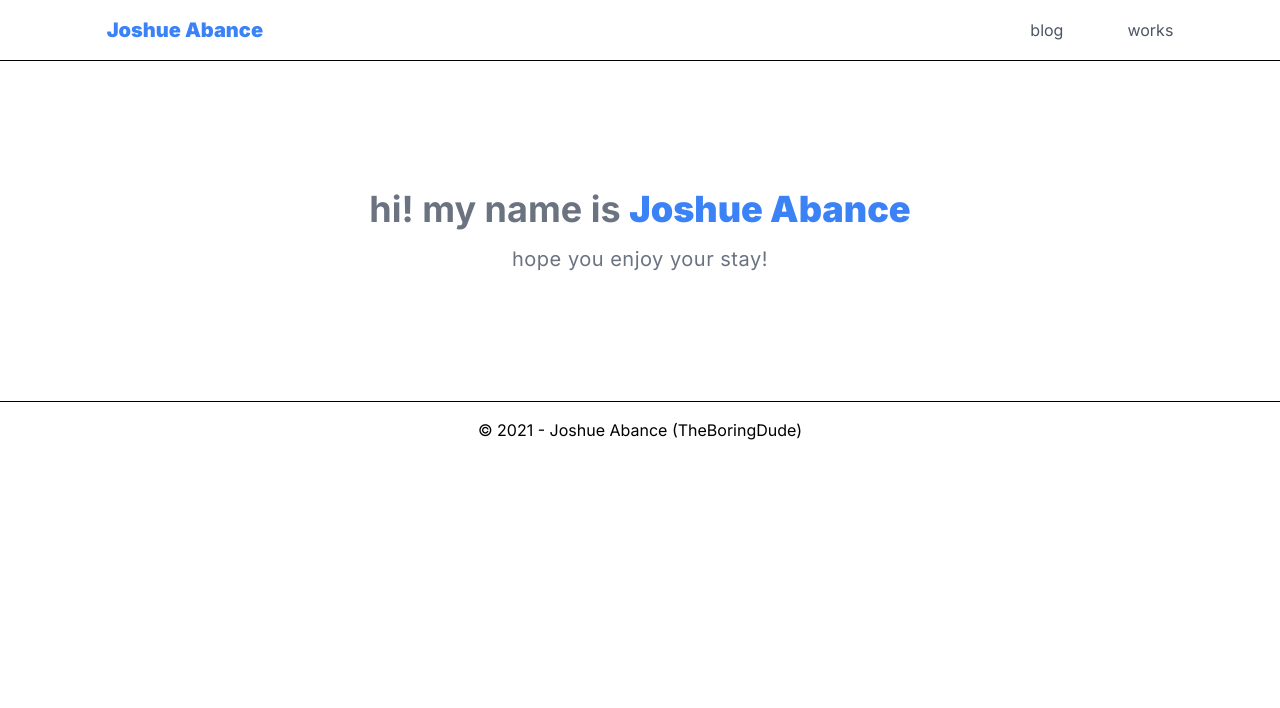
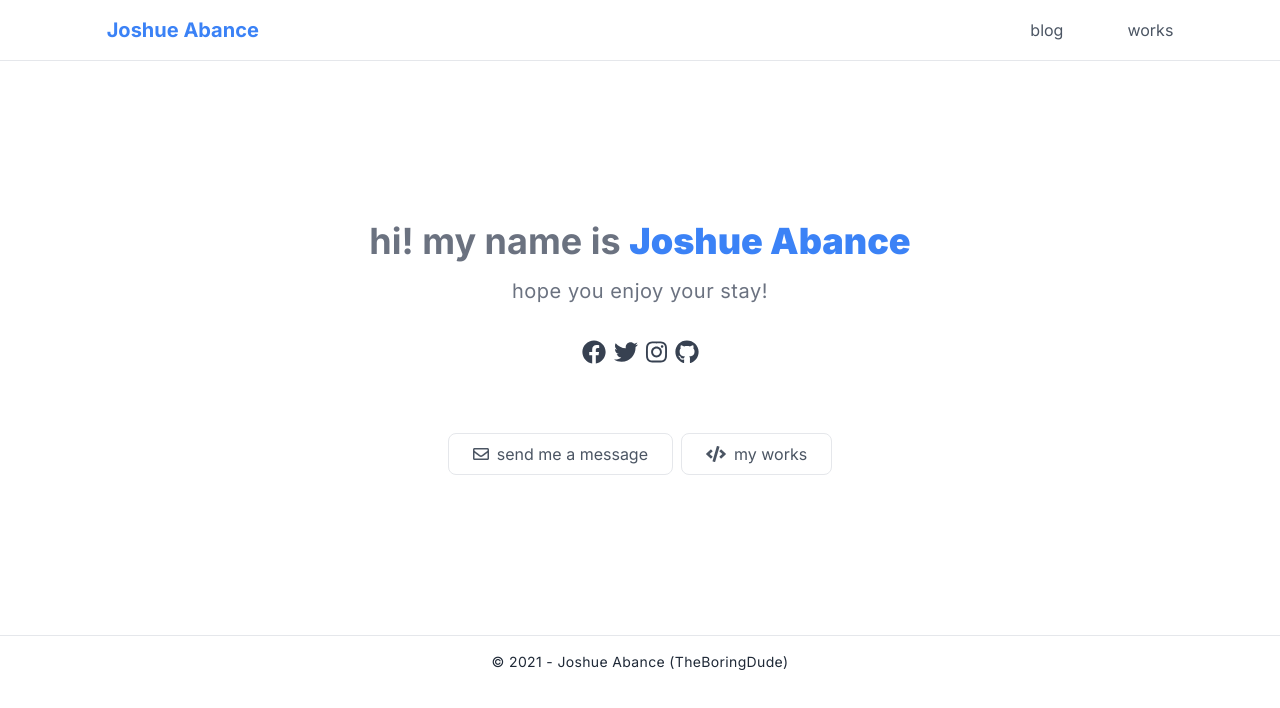
Before and after one commit to TheBoringDude/portfolio, a Gatsby site: page / in a window 1280 px wide. Built offline with nearby package versions, Linux system fonts and the light colour scheme; Gatsby itself is replaced by a stand-in of ours.

Commit message:
new edit

```diff
--- a/gatsby-config.js
+++ b/gatsby-config.js
@@ -2,7 +2,7 @@ module.exports = {
   siteMetadata: {
     title: `TheBoringDude - Joshue Abance`,
     description: `This is my new personal website!`,
-    author: `@joshueabance`,
+    author: `@joshueabance`
   },
   plugins: [
     `gatsby-plugin-react-helmet`,
@@ -11,8 +11,8 @@ module.exports = {
       resolve: `gatsby-source-filesystem`,
       options: {
         name: `images`,
-        path: `${__dirname}/src/images`,
-      },
+        path: `${__dirname}/src/images`
+      }
     },
     `gatsby-transformer-sharp`,
     `gatsby-plugin-sharp`,
@@ -25,13 +25,13 @@ module.exports = {
         background_color: `#663399`,
         theme_color: `#663399`,
         display: `minimal-ui`,
-        icon: `src/images/gatsby-icon.png`, // This path is relative to the root of the site.
-      },
+        icon: `src/images/user.jpg` // This path is relative to the root of the site.
+      }
     },
     `gatsby-plugin-gatsby-cloud`,
     `gatsby-plugin-postcss`
     // this (optional) plugin enables Progressive Web App + Offline functionality
     // To learn more, visit: https://gatsby.dev/offline
     // `gatsby-plugin-offline`,
-  ],
-}
+  ]
+};
--- a/src/components/footer.js
+++ b/src/components/footer.js
@@ -1,9 +1,11 @@
-import React from "react"
+import React from 'react';
 
 const Footer = () => (
   <footer className="p-4 text-center">
-    <p>&copy; {new Date().getFullYear()} - Joshue Abance (TheBoringDude)</p>
+    <p className="text-sm text-gray-800 tracking-wide">
+      &copy; {new Date().getFullYear()} - Joshue Abance (TheBoringDude)
+    </p>
   </footer>
-)
+);
 
-export default Footer
+export default Footer;
--- a/src/components/header.js
+++ b/src/components/header.js
@@ -1,10 +1,10 @@
-import React from "react"
-import { Link } from "gatsby"
+import React from 'react';
+import { Link } from 'gatsby';
 
 const Header = () => (
   <header className="py-4">
     <div className="w-5/6 mx-auto flex items-center justify-between">
-      <h1 className="font-black text-xl text-blue-500">Joshue Abance</h1>
+      <h1 className="font-bold text-xl text-blue-500">Joshue Abance</h1>
 
       <ul className="flex items-center">
         <li className="mx-8">
@@ -20,6 +20,6 @@ const Header = () => (
       </ul>
     </div>
   </header>
-)
+);
 
-export default Header
+export default Header;
--- a/src/components/layout.js
+++ b/src/components/layout.js
@@ -7,23 +7,12 @@
 
 import * as React from 'react';
 import PropTypes from 'prop-types';
-import { useStaticQuery, graphql } from 'gatsby';
 
 import Header from './header';
 import Seo from './seo';
 import Footer from './footer';
 
 const Layout = ({ children, title, description }) => {
-  const data = useStaticQuery(graphql`
-    query SiteTitleQuery {
-      site {
-        siteMetadata {
-          title
-        }
-      }
-    }
-  `);
-
   return (
     <>
       <Seo title={title} description={description} />
--- /dev/null
+++ b/src/components/social-icons.js
@@ -0,0 +1,28 @@
+import { faFacebook, faGithub, faInstagram, faTwitter } from '@fortawesome/free-brands-svg-icons';
+import { FontAwesomeIcon } from '@fortawesome/react-fontawesome';
+import React from 'react';
+
+export const SocialIcons = () => (
+  <ul className="my-8 flex items-center justify-center text-2xl text-gray-700">
+    <li>
+      <a href="#" className="hover:text-blue-500 transform transition-all mx-1 hover:scale-125 duration-300">
+        <FontAwesomeIcon icon={faFacebook} />
+      </a>
+    </li>
+    <li>
+      <a href="#" className="hover:text-blue-500 transform transition-all mx-1 hover:scale-125 duration-500">
+        <FontAwesomeIcon icon={faTwitter} />
+      </a>
+    </li>
+    <li>
+      <a href="#" className="hover:text-blue-500 transform transition-all mx-1 hover:scale-125 duration-300">
+        <FontAwesomeIcon icon={faInstagram} />
+      </a>
+    </li>
+    <li>
+      <a href="#" className="hover:text-blue-500 transform transition-all mx-1 hover:scale-125 duration-300">
+        <FontAwesomeIcon icon={faGithub} />
+      </a>
+    </li>
+  </ul>
+);
--- /dev/null
+++ b/src/pages/contact-me.js
@@ -0,0 +1,11 @@
+import React from 'react';
+
+import Layout from '../components/layout';
+
+const ContactMe = () => (
+  <Layout title="Send Me a Message">
+    <div></div>
+  </Layout>
+);
+
+export default ContactMe;
--- a/src/pages/index.js
+++ b/src/pages/index.js
@@ -1,15 +1,40 @@
 import React from 'react';
+import { Link } from 'gatsby';
+
+import { FontAwesomeIcon } from '@fortawesome/react-fontawesome';
+import { faEnvelope } from '@fortawesome/free-regular-svg-icons';
+import { faCode } from '@fortawesome/free-solid-svg-icons';
 
 import Layout from '../components/layout';
+import { SocialIcons } from '../components/social-icons';
 
 const IndexPage = () => (
   <Layout title="Home">
-    <section className="py-32 text-center w-5/6 mx-auto">
-      <div>
-        <h3 className="text-4xl font-bold text-gray-500">
-          hi! my name is <strong className="text-blue-500">Joshue Abance</strong>
-        </h3>
-        <p className="text-xl tracking-wide text-gray-500 mt-4">hope you enjoy your stay!</p>
+    <section className="py-40 text-center w-5/6 mx-auto">
+      <h3 className="text-4xl font-bold text-gray-500">
+        hi! my name is <strong className="text-blue-500">Joshue Abance</strong>
+      </h3>
+      <p className="text-xl tracking-wide text-gray-500 mt-4">hope you enjoy your stay!</p>
+
+      <SocialIcons />
+
+      <div className="inline-flex items-center mt-8">
+        <Link
+          title="Send me a message"
+          to="/contact-me"
+          className="py-2 px-6 border rounded-lg text-gray-600 mx-1 inline-flex items-center hover:text-blue-500 hover:border-blue-500 duration-300"
+        >
+          <FontAwesomeIcon icon={faEnvelope} className="text-base mr-2" />
+          send me a message
+        </Link>
+        <Link
+          title="See my works"
+          to="/works"
+          className="py-2 px-6 border rounded-lg text-gray-600 mx-1 inline-flex items-center hover:bg-blue-500 hover:border-blue-500 hover:text-white duration-300"
+        >
+          <FontAwesomeIcon icon={faCode} className="text-base mr-2" />
+          my works
+        </Link>
       </div>
     </section>
   </Layout>
```
Also changed, not shown: package.json (+21 -16 lines), src/images/bg.JPG (added), src/images/gatsby-astronaut.png (deleted), src/images/gatsby-icon.png (deleted), src/images/user.jpg (added), 1 other file.
